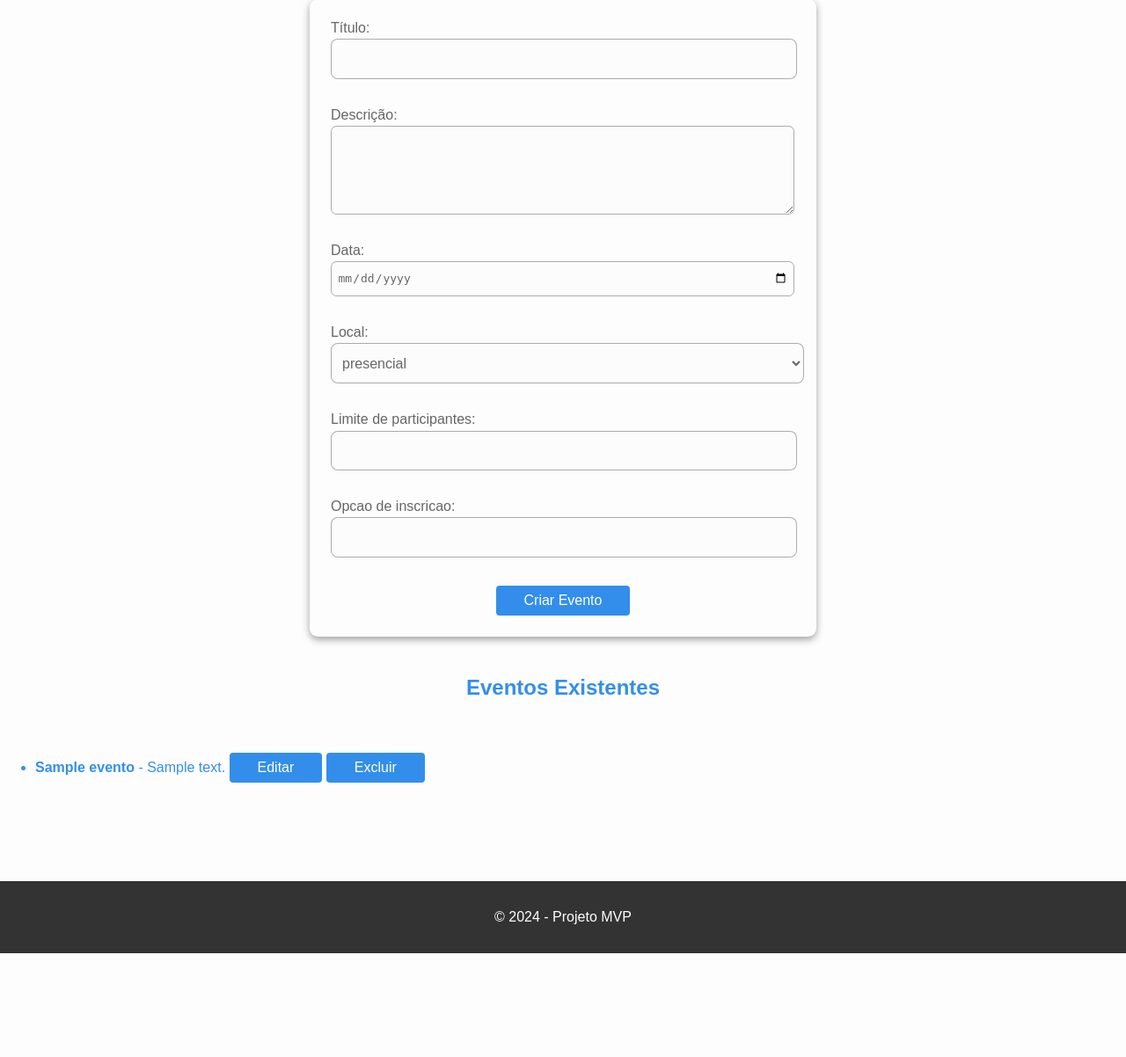
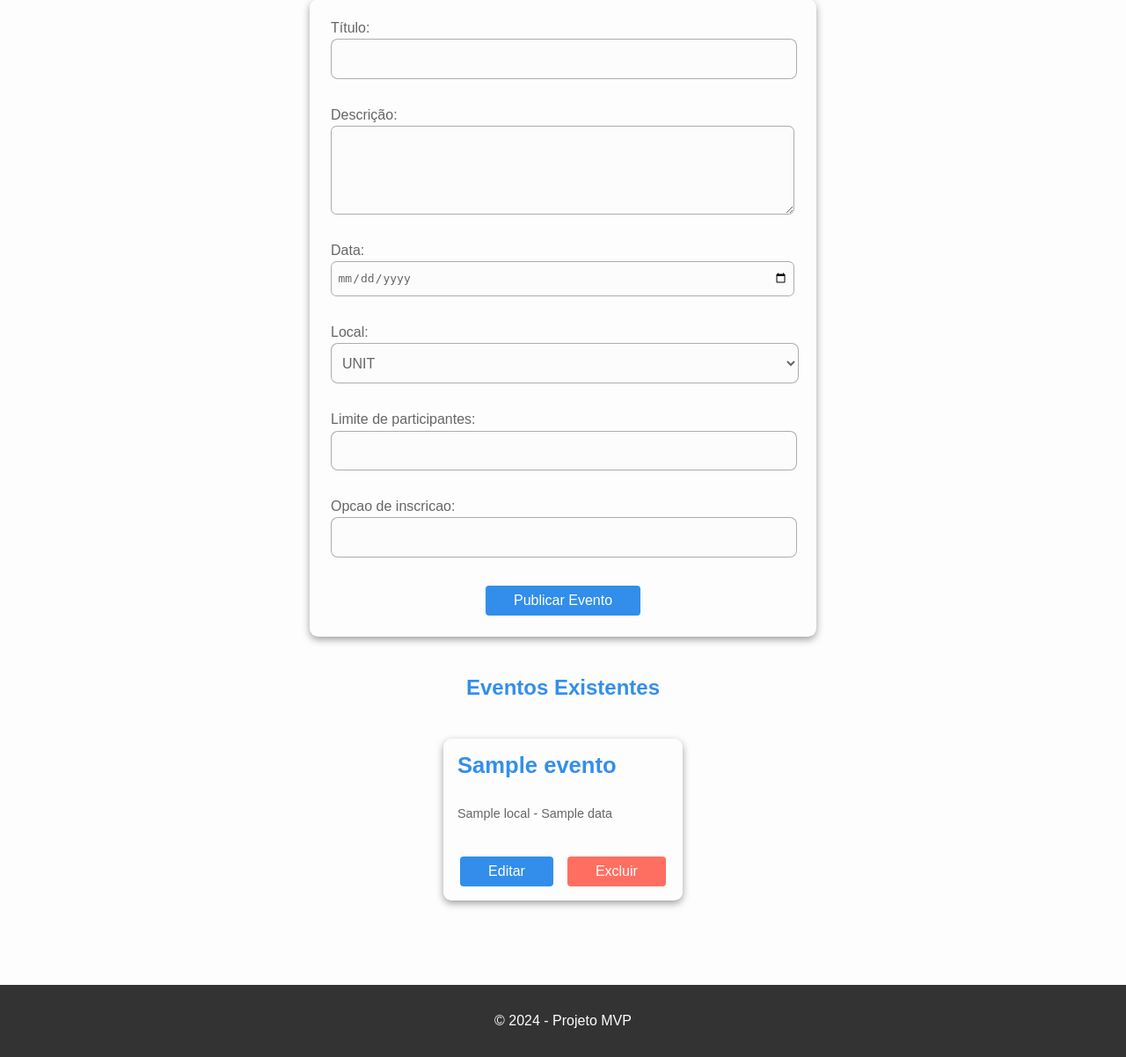
Before and after one commit to Frouzin/atividadeWEB, a Flask app: template templates/eventos.html in a window 1280 px wide. Shown: the part 253-1455 px from the top of the page at 88% size. Run offline with Flask 3, Linux system fonts and the light colour scheme; the template is opened without the code that fills it: most values are stand-ins (such as "Sample title", 1, 10 or a date in 2020).

Commit message:
tela de logine cadastro feitos, alguns atualizacoes nos componentes de eventos e criacao

```diff
--- a/app.py
+++ b/app.py
@@ -38,7 +38,10 @@ def eventos():
             "id": len(db['eventos']) + 1,
             "titulo": request.form['titulo'],
             "descricao": request.form['descricao'],
-            "data": request.form['data']
+            "data": request.form['data'],
+            "local": request.form['local'],
+            "limite": request.form['limite'],
+            "opcao": request.form['opcao'],
         }
         # Adiciona evento ao banco de dados
         db['eventos'].append(novo_evento)
@@ -54,6 +57,9 @@ def editar_evento(evento_id):
         evento['titulo'] = request.form['titulo']
         evento['descricao'] = request.form['descricao']
         evento['data'] = request.form['data']
+        evento['local'] = request.form['local'].value
+        evento['limite'] = request.form['limite']
+        evento['opcao'] = request.form['opcao']
         return redirect(url_for('eventos'))
     return render_template('eventos.html', evento=evento)
 
--- a/static/css/gerenciar_eventos.css
+++ b/static/css/gerenciar_eventos.css
@@ -1,13 +1,13 @@
-.content-input{
+.content-input {
   display: flex;
   flex-direction: column;
   gap: 1.5em;
   margin-top: 4em;
 }
-h1{
+h1 {
   text-align: center;
 }
-.form{
+.form {
   width: 40%;
   display: flex;
   flex-direction: column;
@@ -18,15 +18,75 @@ h1{
   border-radius: 0.6em;
   box-shadow: 0em 0.2em 0.5em #00000060;
 
-    div{
+  div {
     width: 100%;
     display: flex;
     flex-direction: column;
     gap: 0.2em;
     margin-right: 1em;
 
-        label{
+    label {
       color: var(--gray);
     }
   }
 }
+
+.box-evento {
+  width: 15em;
+  height: fit-content;
+  padding: 1em;
+  align-items: start;
+  justify-content: space-between;
+  h2,
+  p {
+    margin: 0;
+    text-align: start;
+  }
+  h2 {
+    font-size: 1.6em;
+    margin: 0;
+  }
+  p{
+    font-size: 0.9em;
+    color: var(--gray);
+  }
+  .display-button {
+    width: 100%;
+      display: flex;
+      flex-direction: row;
+      justify-content: center;
+      gap: 1em;
+      margin-top: 0.6em;
+    }
+}
+
+.overlay {
+  z-index: 9999;
+  position: absolute;
+  width: 100vw;
+  height: 100vh;
+  display: none;
+  align-items: center;
+  justify-content: center;
+  background-color: #00000049;
+
+  .modal {
+    scale: 0.8;
+    background-color: #fff;
+
+    .display-button {
+      display: flex;
+      flex-direction: row;
+      justify-content: center;
+      gap: 1em;
+      margin-top: 0.6em;
+    }
+
+    form {
+      width: 100%;
+      display: flex;
+      flex-direction: column;
+      gap: 0.5em;
+    }
+  }
+}
--- /dev/null
+++ b/templates/components/editar_evento.html
@@ -0,0 +1,32 @@
+<!-- templates/components/editar_evento.html -->
+<div class="overlay" id="overlay-editar-evento">
+    <div class="modal form">
+        <h2>Editar Evento</h2>
+        <form method="POST" action="/eventos/{{ evento['id'] }}/editar">
+            <label for="titulo">Título:</label>
+            <input type="text" name="titulo" id="titulo" value="{{ evento['titulo'] }}" required>
+
+            <label for="descricao">Descrição:</label>
+            <textarea name="descricao" id="descricao" required>{{ evento['descricao'] }}</textarea>
+
+            <label for="data">Data:</label>
+            <input type="date" name="data" id="data" value="{{ evento['data'] }}" required>
+
+            <label for="local">Local:</label>
+            <input type="text" name="local" id="local" value="{{ evento['local'] }}" required>
+
+            <label for="limite">Limite de Pessoas:</label>
+            <input type="number" name="limite" id="limite" value="{{ evento['limite'] }}" required>
+
+            <label for="opcao">Opção:</label>
+            <select name="opcao" id="opcao" required>
+                <option value="Presencial" {% if evento['opcao'] == 'Presencial' %}selected{% endif %}>Presencial</option>
+                <option value="Online" {% if evento['opcao'] == 'Online' %}selected{% endif %}>Online</option>
+            </select>
+            <div class="display-button">
+                <button type="submit">Salvar</button>
+                <button type="button" onclick="closeModal()" style="background-color: var(--secondary-color);">Cancelar</button>
+            </div>
+        </form>
+    </div>
+</div>
--- a/templates/eventos.html
+++ b/templates/eventos.html
@@ -35,47 +35,67 @@
           </div>
           <div>
             <label for="local">Local:</label>
-            <select style="width: 105%" name="local" id="local">
-              <option value="presencial">presencial</option>
+            <select style="width: 104%" name="local" id="local">
+              <option value="UNIT">UNIT</option>
               <option value="online">online</option>
             </select>
           </div>
           <div>
-            <label for="titulo">Limite de participantes:</label>
+            <label for="limite">Limite de participantes:</label>
             <input type="number" id="limite" name="limite" required />
           </div>
           <div>
-            <label for="titulo">Opcao de inscricao:</label>
+            <label for="opcao">Opcao de inscricao:</label>
             <input type="text" id="opcao" name="opcao" required />
           </div>
-          <button type="submit">Criar Evento</button>
+          <button type="submit">Publicar Evento</button>
         </form>
 
         <h1>Eventos Existentes</h2>
-        <ul>
+
           {% for evento in eventos %}
-          <li>
-            <strong>{{ evento['titulo'] }}</strong> - {{ evento['descricao'] }}
+          <div class="box-evento form">
+            <h2>{{ evento['titulo'] }}</h2>
+            <p>{{ evento['local'] }} - {{ evento['data'] }}</p>
+            <div class="display-button">
             <form
               method="post"
-              action="/eventos/{{ evento['id'] }}/editar"
               style="display: inline">
-              <button type="submit">Editar</button>
+              <button type="button" onclick="openModal({{ evento|tojson|safe }})">Editar</button>
             </form>
             <form
               method="post"
               action="/eventos/{{ evento['id'] }}/deletar"
               style="display: inline">
-              <button type="submit">Excluir</button>
+              <button type="submit" style="background-color: var(--secondary-color);">Excluir</button>
             </form>
-          </li>
+          </div>
+          </div>
+
           {% endfor %}
-        </ul>
+
       </section>
+
       {% endblock %}
+
+      {% include 'components/editar_evento.html' %}
+
     </main>
     <footer>
       <p>&copy; 2024 - Projeto MVP</p>
     </footer>
   </body>
-</html>
+  </html>
+<script>
+// Abrir modal
+function openModal(evento) {
+  // Código da função
+  document.getElementsByClassName('overlay')[0].style.display = 'flex';
+  populateModal(evento);
+}
+
+// Fechar modal
+function closeModal() {
+  document.getElementsByClassName('overlay').style.display = 'none';
+}
+</script>
```
Also changed, not shown: templates/inscricoes.html (+8 -4 lines), templates/visualizacao.html (+7 -3 lines). Lines whose indentation alone changed are shown as unchanged.
